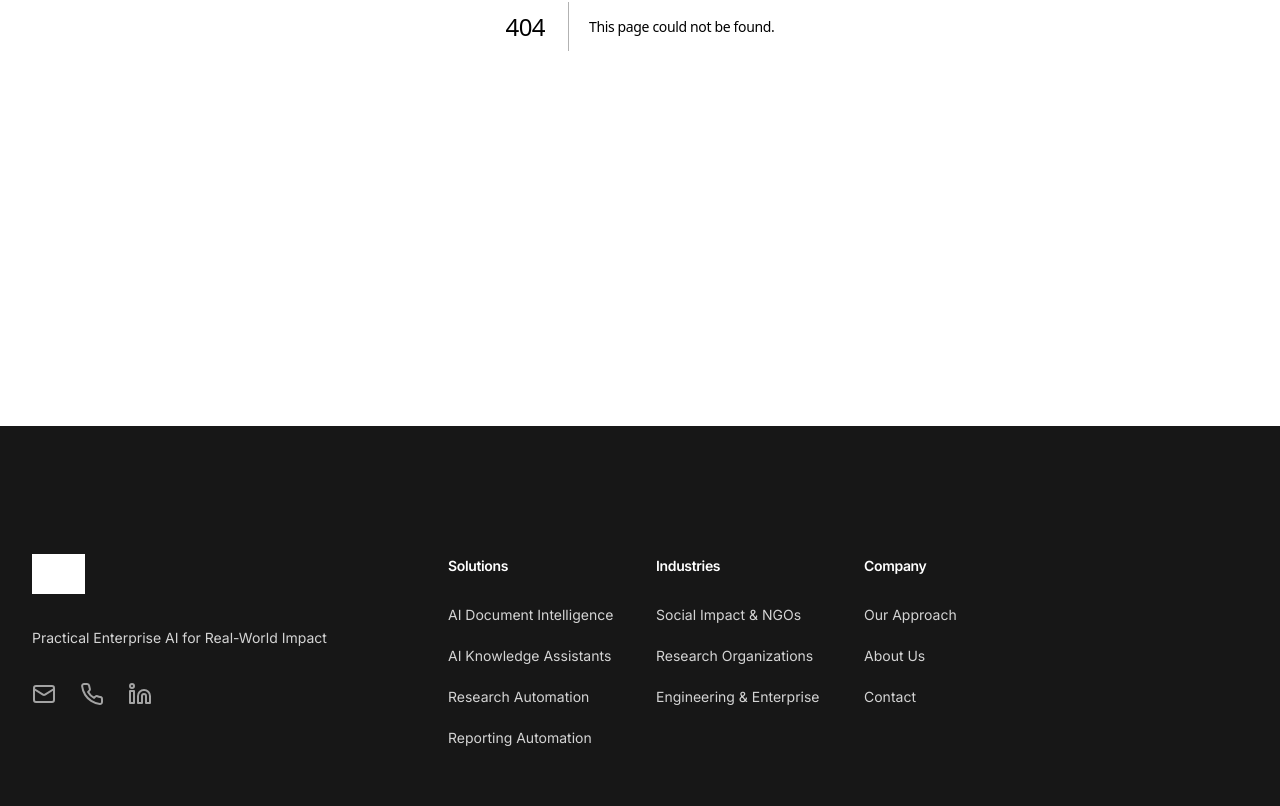
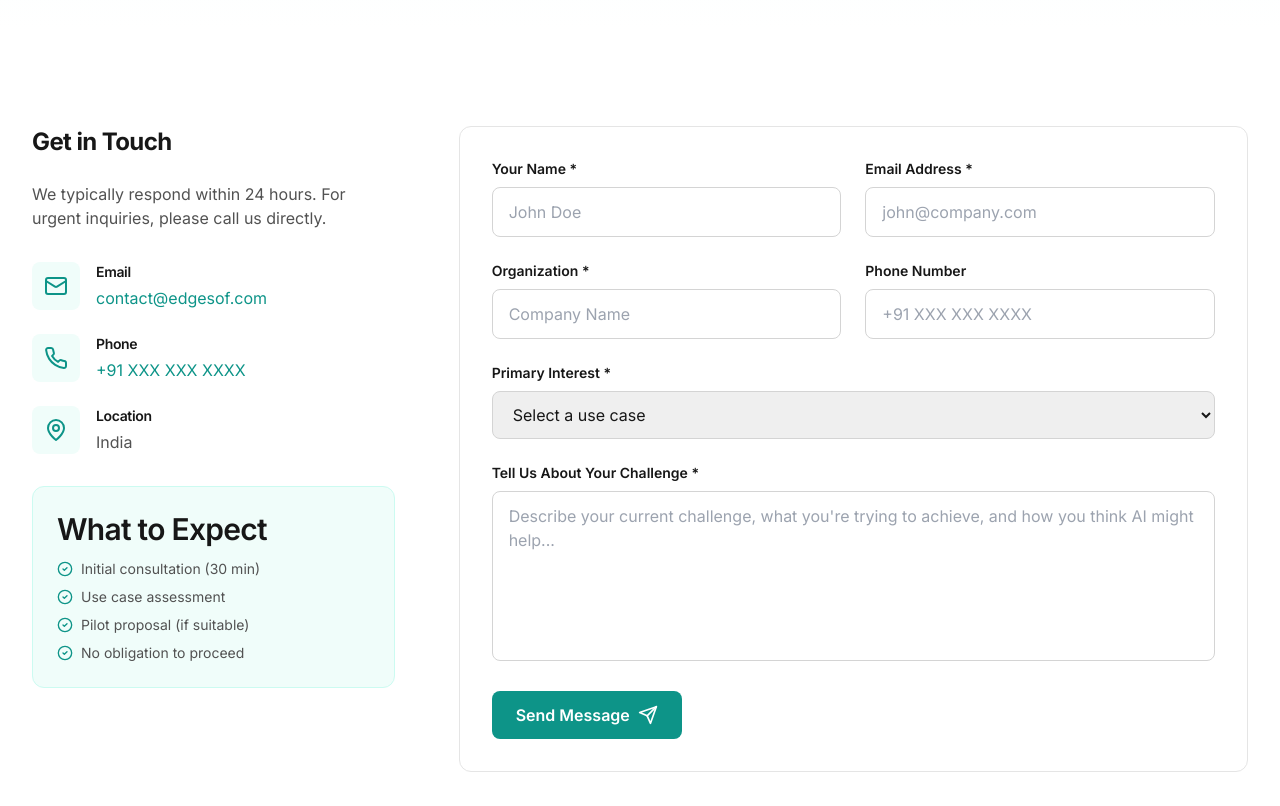
Before and after one commit to vaibhaviimcal-web/edgesof-solutions, a Next.js app: page /contact in a window 1280 px wide. Before the commit this address had no page. Shown: the part 454-1260 px from the top of the page. Built offline with nearby package versions, Linux system fonts and the light colour scheme; grey boxes are pictures that could not be loaded.

Commit message:
Add Contact page

```diff
--- /dev/null
+++ b/app/contact/page.tsx
@@ -0,0 +1,149 @@
+'use client';
+
+import { Mail, Phone, MapPin, Send, CheckCircle2, Linkedin } from 'lucide-react';
+import { useState } from 'react';
+import Card from '@/components/ui/Card';
+import Section from '@/components/ui/Section';
+
+export default function ContactPage() {
+  const [formData, setFormData] = useState({ name: '', email: '', organization: '', phone: '', message: '', useCase: '' });
+  const [submitted, setSubmitted] = useState(false);
+
+  const handleSubmit = (e: React.FormEvent) => {
+    e.preventDefault();
+    console.log('Form submitted:', formData);
+    setSubmitted(true);
+    setTimeout(() => {
+      setSubmitted(false);
+      setFormData({ name: '', email: '', organization: '', phone: '', message: '', useCase: '' });
+    }, 3000);
+  };
+
+  const handleChange = (e: React.ChangeEvent<HTMLInputElement | HTMLTextAreaElement | HTMLSelectElement>) => {
+    setFormData({ ...formData, [e.target.name]: e.target.value });
+  };
+
+  return (
+    <>
+      <Section className="pt-32 pb-16 sm:pt-40 sm:pb-24 bg-gradient-to-b from-primary-50 to-white">
+        <div className="text-center">
+          <h1 className="text-4xl font-bold tracking-tight text-neutral-900 sm:text-6xl">Let's Discuss Your AI Use Case</h1>
+          <p className="mt-6 text-lg leading-8 text-neutral-600 max-w-3xl mx-auto">
+            Start with a conversation. No pressure, no sales pitch—just an honest discussion about whether AI can help your organization.
+          </p>
+        </div>
+      </Section>
+
+      <Section className="bg-white">
+        <div className="grid grid-cols-1 gap-12 lg:grid-cols-3 lg:gap-16">
+          <div className="lg:col-span-1">
+            <h2 className="text-2xl font-bold text-neutral-900 mb-6">Get in Touch</h2>
+            <p className="text-neutral-600 mb-8">We typically respond within 24 hours. For urgent inquiries, please call us directly.</p>
+            <div className="space-y-6">
+              <div className="flex items-start">
+                <div className="flex-shrink-0">
+                  <div className="rounded-lg bg-primary-50 p-3">
+                    <Mail className="h-6 w-6 text-primary-600" />
+                  </div>
+                </div>
+                <div className="ml-4">
+                  <h3 className="text-sm font-semibold text-neutral-900 mb-1">Email</h3>
+                  <a href="mailto:contact@edgesof.com" className="text-primary-600 hover:text-primary-700">contact@edgesof.com</a>
+                </div>
+              </div>
+              <div className="flex items-start">
+                <div className="flex-shrink-0">
+                  <div className="rounded-lg bg-primary-50 p-3">
+                    <Phone className="h-6 w-6 text-primary-600" />
+                  </div>
+                </div>
+                <div className="ml-4">
+                  <h3 className="text-sm font-semibold text-neutral-900 mb-1">Phone</h3>
+                  <a href="tel:+91" className="text-primary-600 hover:text-primary-700">+91 XXX XXX XXXX</a>
+                </div>
+              </div>
+              <div className="flex items-start">
+                <div className="flex-shrink-0">
+                  <div className="rounded-lg bg-primary-50 p-3">
+                    <MapPin className="h-6 w-6 text-primary-600" />
+                  </div>
+                </div>
+                <div className="ml-4">
+                  <h3 className="text-sm font-semibold text-neutral-900 mb-1">Location</h3>
+                  <p className="text-neutral-600">India</p>
+                </div>
+              </div>
+            </div>
+            <Card className="mt-8 p-6 bg-primary-50 border-primary-100">
+              <h3 className="font-semibold text-neutral-900 mb-3">What to Expect</h3>
+              <ul className="space-y-2 text-sm text-neutral-600">
+                {['Initial consultation (30 min)', 'Use case assessment', 'Pilot proposal (if suitable)', 'No obligation to proceed'].map((item) => (
+                  <li key={item} className="flex items-start">
+                    <CheckCircle2 className="h-4 w-4 text-primary-600 mr-2 mt-0.5 flex-shrink-0" />
+                    <span>{item}</span>
+                  </li>
+                ))}
+              </ul>
+            </Card>
+          </div>
+
+          <div className="lg:col-span-2">
+            <Card className="p-8">
+              {submitted ? (
+                <div className="text-center py-12">
+                  <div className="inline-flex items-center justify-center w-16 h-16 rounded-full bg-green-100 mb-4">
+                    <CheckCircle2 className="h-8 w-8 text-green-600" />
+                  </div>
+                  <h3 className="text-2xl font-bold text-neutral-900 mb-2">Thank You!</h3>
+                  <p className="text-neutral-600">We've received your message and will get back to you within 24 hours.</p>
+                </div>
+              ) : (
+                <form onSubmit={handleSubmit} className="space-y-6">
+                  <div className="grid grid-cols-1 gap-6 sm:grid-cols-2">
+                    <div>
+                      <label htmlFor="name" className="block text-sm font-semibold text-neutral-900 mb-2">Your Name *</label>
+                      <input type="text" id="name" name="name" required value={formData.name} onChange={handleChange} className="w-full px-4 py-3 rounded-lg border border-neutral-300 focus:border-primary-500 focus:ring-2 focus:ring-primary-200 outline-none transition-colors" placeholder="John Doe" />
+                    </div>
+                    <div>
+                      <label htmlFor="email" className="block text-sm font-semibold text-neutral-900 mb-2">Email Address *</label>
+                      <input type="email" id="email" name="email" required value={formData.email} onChange={handleChange} className="w-full px-4 py-3 rounded-lg border border-neutral-300 focus:border-primary-500 focus:ring-2 focus:ring-primary-200 outline-none transition-colors" placeholder="john@company.com" />
+                    </div>
+                  </div>
+                  <div className="grid grid-cols-1 gap-6 sm:grid-cols-2">
+                    <div>
+                      <label htmlFor="organization" className="block text-sm font-semibold text-neutral-900 mb-2">Organization *</label>
+                      <input type="text" id="organization" name="organization" required value={formData.organization} onChange={handleChange} className="w-full px-4 py-3 rounded-lg border border-neutral-300 focus:border-primary-500 focus:ring-2 focus:ring-primary-200 outline-none transition-colors" placeholder="Company Name" />
+                    </div>
+                    <div>
+                      <label htmlFor="phone" className="block text-sm font-semibold text-neutral-900 mb-2">Phone Number</label>
+                      <input type="tel" id="phone" name="phone" value={formData.phone} onChange={handleChange} className="w-full px-4 py-3 rounded-lg border border-neutral-300 focus:border-primary-500 focus:ring-2 focus:ring-primary-200 outline-none transition-colors" placeholder="+91 XXX XXX XXXX" />
+                    </div>
+                  </div>
+                  <div>
+                    <label htmlFor="useCase" className="block text-sm font-semibold text-neutral-900 mb-2">Primary Interest *</label>
+                    <select id="useCase" name="useCase" required value={formData.useCase} onChange={handleChange} className="w-full px-4 py-3 rounded-lg border border-neutral-300 focus:border-primary-500 focus:ring-2 focus:ring-primary-200 outline-none transition-colors">
+                      <option value="">Select a use case</option>
+                      <option value="document-intelligence">AI Document Intelligence</option>
+                      <option value="knowledge-assistant">AI Knowledge Assistant</option>
+                      <option value="research-automation">Research & Reporting Automation</option>
+                      <option value="reporting-automation">Compliance & Reporting</option>
+                      <option value="general">General Inquiry</option>
+                      <option value="other">Other</option>
+                    </select>
+                  </div>
+                  <div>
+                    <label htmlFor="message" className="block text-sm font-semibold text-neutral-900 mb-2">Tell Us About Your Challenge *</label>
+                    <textarea id="message" name="message" required rows={6} value={formData.message} onChange={handleChange} className="w-full px-4 py-3 rounded-lg border border-neutral-300 focus:border-primary-500 focus:ring-2 focus:ring-primary-200 outline-none transition-colors resize-none" placeholder="Describe your current challenge, what you're trying to achieve, and how you think AI might help..." />
+                  </div>
+                  <button type="submit" className="inline-flex items-center rounded-lg bg-primary-600 px-6 py-3 text-base font-semibold text-white hover:bg-primary-700">
+                    Send Message <Send className="ml-2 h-5 w-5" />
+                  </button>
+                </form>
+              )}
+            </Card>
+          </div>
+        </div>
+      </Section>
+    </>
+  );
+}
```
